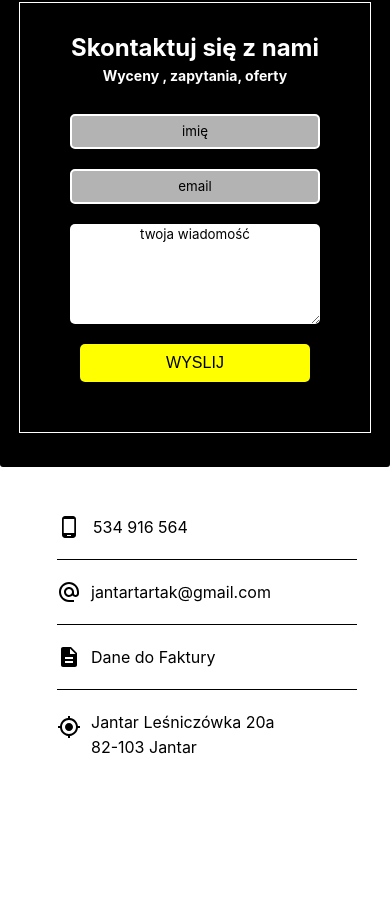
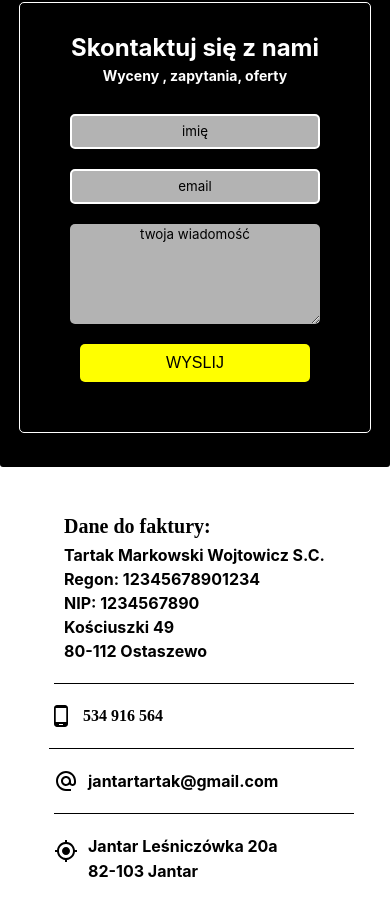
Before and after one commit to MaciejPtaszynski/tartakMain, a React (Create React App) app: page / in a window 390 px wide. Shown: the part 2906-3818 px from the top of the page. Before the commit the page ends 3694 px from the top, so only its background shows below. Built offline with nearby package versions, Linux system fonts and the light colour scheme.

Commit message:
refactor mediaQuery, footer, add redirecting links to phoneIcon, localisationIcon

```diff
--- a/src/App.css
+++ b/src/App.css
@@ -10,6 +10,10 @@ body {
 h1, h2, h3, h4, p {
     margin: 0;
     padding: 0;
+}
+
+a {
+    color: #fff
 }
 
 button {
--- a/src/components/ContactForm/ContactForm.css
+++ b/src/components/ContactForm/ContactForm.css
@@ -3,13 +3,13 @@
     flex-direction: column;
     justify-content: center;
     align-items: center;
-    background-color: rgba (255, 255, 255, 0.3);
+    background-color: rgba(255, 255, 255, 0.3;);
 }
 
 .form {
     display: flex;
     flex-direction: column;
-    background-color: rgba (255, 255, 255, 0.3);
+    background-color: rgba(255, 255, 255, 0.3;);
 }
 
 .input {
@@ -35,7 +35,7 @@ textarea {
     min-width: 400px;
     border-radius: 5px;
     color: black;
-    background-color: rgba (255, 255, 255, 0.7);
+    background-color: rgba(255, 255, 255, 0.7);
     border: none;
     cursor: pointer;
 }
@@ -75,6 +75,7 @@ textarea:focus {
     .form {
         border: 1px solid #ffffff;
         padding: 50px;
+        border-radius: 5px;
     }
 
     .input {
--- a/src/components/Footer/Footer.css
+++ b/src/components/Footer/Footer.css
@@ -1,8 +1,6 @@
 .footerContainer {
     display: flex;
-    justify-content: center;
     background-color: black;
-    color: black;
     width: 100%;
     padding-bottom: 24px;
     padding-left: 24px;
@@ -11,7 +9,10 @@
 }
 
 .footerLogo {
-    font-family: -apple-system, BlinkMacSystemFont, 'Segoe UI', Roboto, Oxygen, Ubuntu, Cantarell, 'Open Sans', 'Helvetica Neue', sans-serif;
+    font-family: -apple-system, BlinkMacSystemFont, 'Segoe UI', Roboto, Oxygen, Ubuntu, Cantarell,
+    'Open Sans', 'Helvetica Neue', sans-serif;
+    margin-left: 36px;
+    margin-right: 10px
 }
 
 .footerLogo img {
@@ -20,6 +21,9 @@
 
 .footerIcons {
     display: flex;
+    justify-content: space-between;
+    margin-right: 36px;
+    margin-left: 30px;
 }
 
 .footerIcon {
@@ -28,12 +32,44 @@
     align-items: center;
     text-decoration: none;
     cursor: pointer;
+    font-weight: bold;
+    margin: 0 20px 0 20px;
+}
+
+.footerIcon:nth-child(2) {
+    margin-left: 150px;
+}
+
+.footerIcon a {
+    font-weight: 700;
+    color: #fff;
 }
 
 .footerIcon p {
     margin-left: 10px;
     font-family: -apple-system, BlinkMacSystemFont, 'Segoe UI', Roboto, Oxygen, Ubuntu, Cantarell, 'Open Sans', 'Helvetica Neue', sans-serif;
     color: white;
+}
+
+.invoice-info {
+    line-height: 1.5
+}
+
+.col {
+    display: flex;
+    flex-direction: column;
+    align-items: flex-start;
+
+}
+
+.col h4 {
+    margin-left: 10px;
+    margin-bottom: 5px;
+    font-size: 20px
+}
+
+.icon {
+    color: #fff;
 }
 
 .center {
@@ -65,6 +101,7 @@
 
     .footerIcon:nth-child(2) {
         border-bottom: 1px solid #000000;
+        margin-left: 15px;
     }
 
     .footerIcon:nth-child(3) {
@@ -82,7 +119,9 @@
     }
 
     .icon {
-        color: #000
+        color: #000;
+        width: 30px;
+        height: 30px;
     }
 
     .footerIcon p {
--- a/src/components/Footer/Footer.js
+++ b/src/components/Footer/Footer.js
@@ -2,25 +2,36 @@ import React from 'react'
 import "./Footer.css"
 import PhoneAndroidIcon from '@mui/icons-material/PhoneAndroid';
 import AlternateEmailIcon from '@mui/icons-material/AlternateEmail';
-// import HomeIcon from '@mui/icons-material/Home';
 import MyLocationIcon from '@mui/icons-material/MyLocation';
 import logoTartak from "../../library/logoTartak.png";
-import DescriptionIcon from '@mui/icons-material/Description';
+
+const sawmillUrl = "https://www.google.com/maps/place/Jantar+Le%C5%9Bnicz%C3%B3wka+20A,+82-103+Jantar+Le%C5%9Bnicz%C3%B3wka/@54.3186839,19.0035752,18z/data=!4m6!3m5!1s0x46fd6abd6a25cbf5:0xf4a594632551f5d7!8m2!3d54.3185417!4d19.0036826!16s%2Fg%2F11hyt2xxlm?hl=pl-PL";
 
 function Footer() {
+
+
   return (
     <div className='footerContainer'>
       <div className="footerLogo"><img alt="company logo" src={logoTartak}/></div>
       <div className="footerIcons">
-        <div className="footerIcon"><PhoneAndroidIcon className={"icon"} sx={{marginRight: "2px"}}/><p>534 916 564</p>
+        <div className="footerIcon col">
+          <h4>Dane do faktury:</h4>
+          <p className={"invoice-info"}>Tartak Markowski Wojtowicz S.C.<br/>
+            Regon: 12345678901234<br/>
+            NIP: 1234567890 <br/>
+            Kościuszki 49<br/>
+            80-112 Ostaszewo
+          </p>
         </div>
+        <a href="tel:534916564" className="footerIcon"><PhoneAndroidIcon style={{marginRight: "10px"}}
+                                                                         className={"icon"}/> 534 916 564
+        </a>
         <a className="footerIcon" href="mailto:jantartartak@gmail.com"><AlternateEmailIcon className={"icon"}/>
           <p>jantartartak@gmail.com</p></a>
-        <div className="footerIcon"><DescriptionIcon className={"icon"}/><p>Dane do Faktury</p></div>
-        <a href="#" className="footerIcon"><MyLocationIcon className={"icon"}/><p className="center">Jantar Leśniczówka
+        <a href={sawmillUrl} className="footerIcon"><MyLocationIcon className={"icon"}/><p className="center">Jantar
+          Leśniczówka
           20a<br/>82-103 Jantar</p></a>
       </div>
-
     </div>
   )
 }
```
